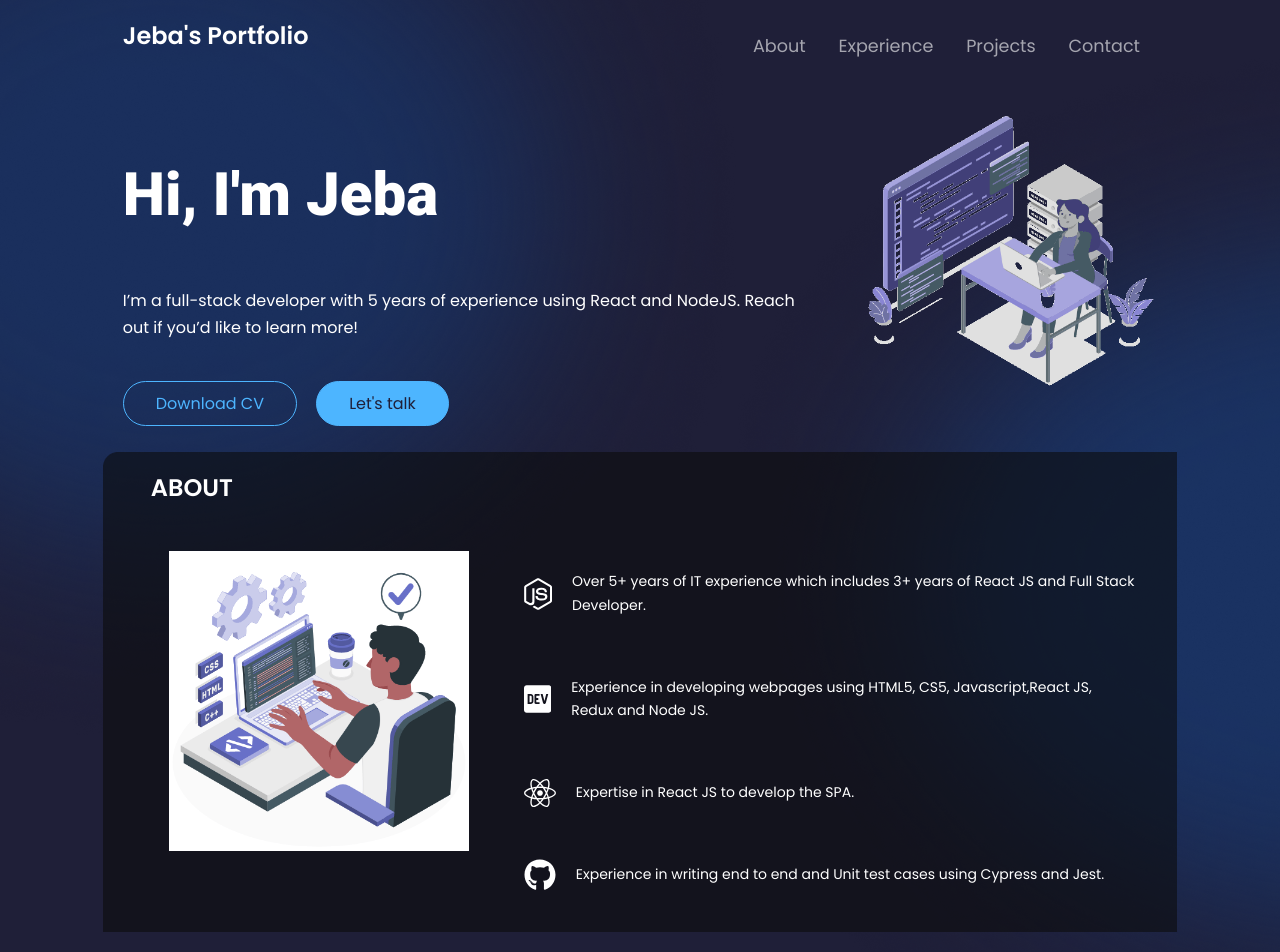
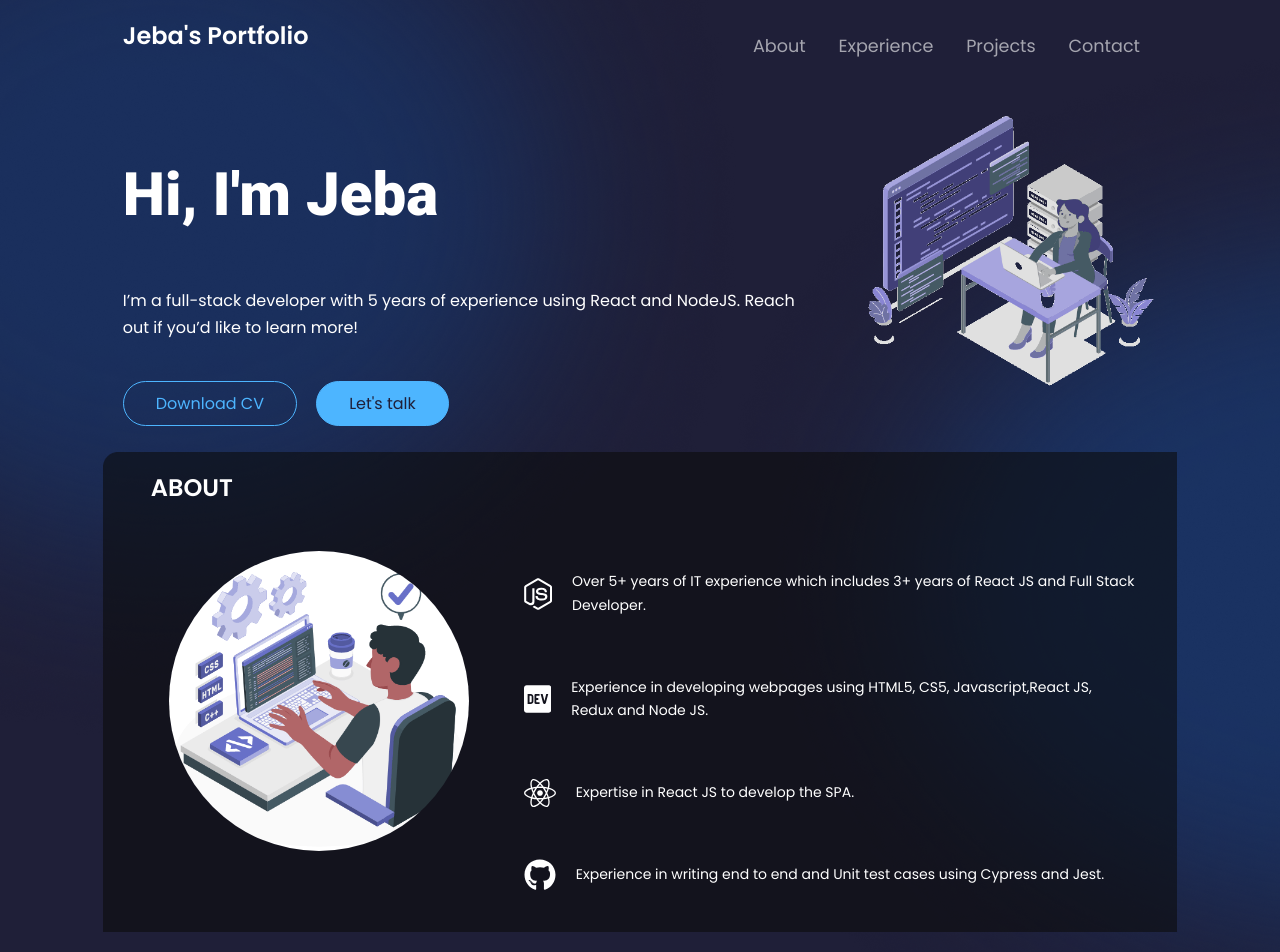
Before and after one commit to jebak90/Jeba-Portfolio, a React (Create React App) app: page / in a window 1280 px wide. Shown: the top 952 px of the page. Built offline with nearby package versions, Linux system fonts and the light colour scheme.

Commit message:
change image in about

```diff
--- a/src/components/about/About.jsx
+++ b/src/components/about/About.jsx
@@ -12,7 +12,7 @@ const About = ()=>{
         <div id="about" className="container container__bg">
             <div className="about__title"><Title title={"about"}/></div>
             <div className="about__container">
-             <img className="about__img" src={handcoding} width="300" height="300"></img>
+             <img style={{borderRadius:"50%"}} className="about__img" src={handcoding} width="300" height="300"></img>
              <div>
                 <div className="about__list">
                     <FaNodeJs className="about__list__icon"/>
```
